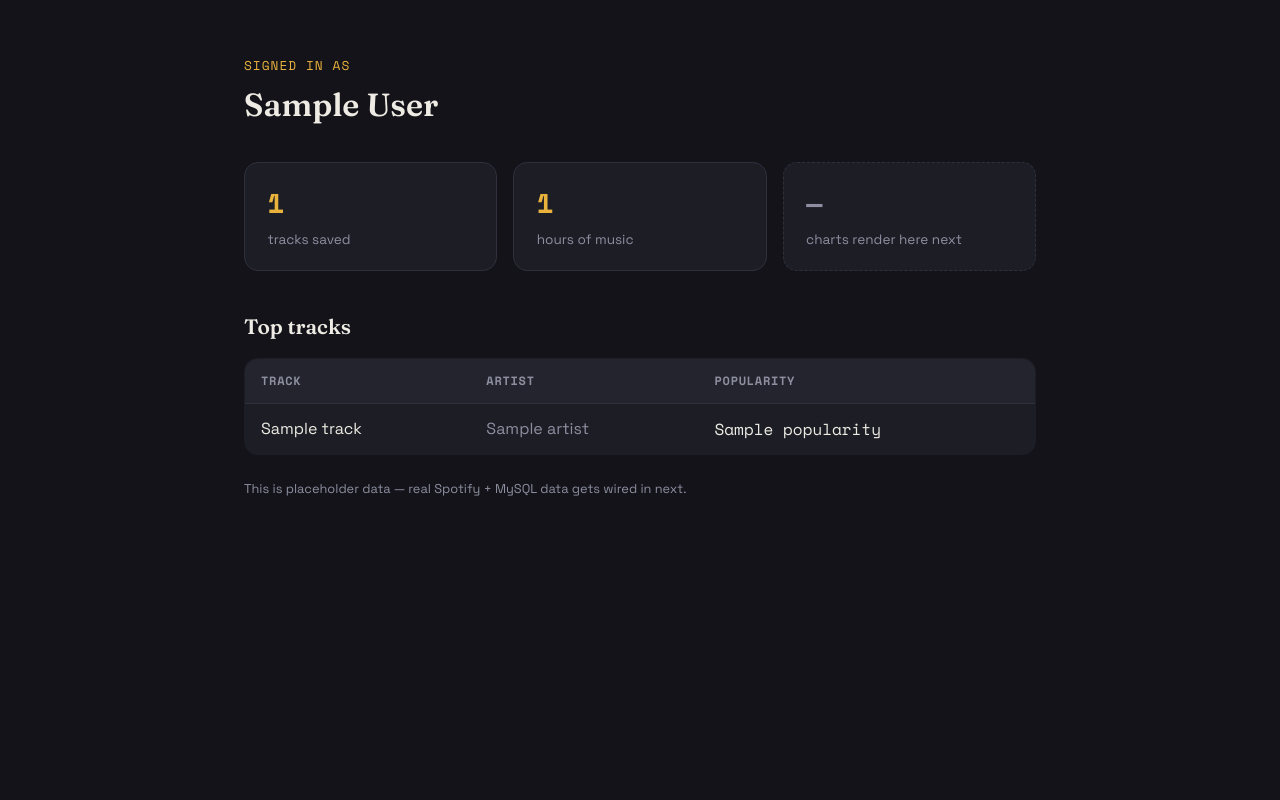
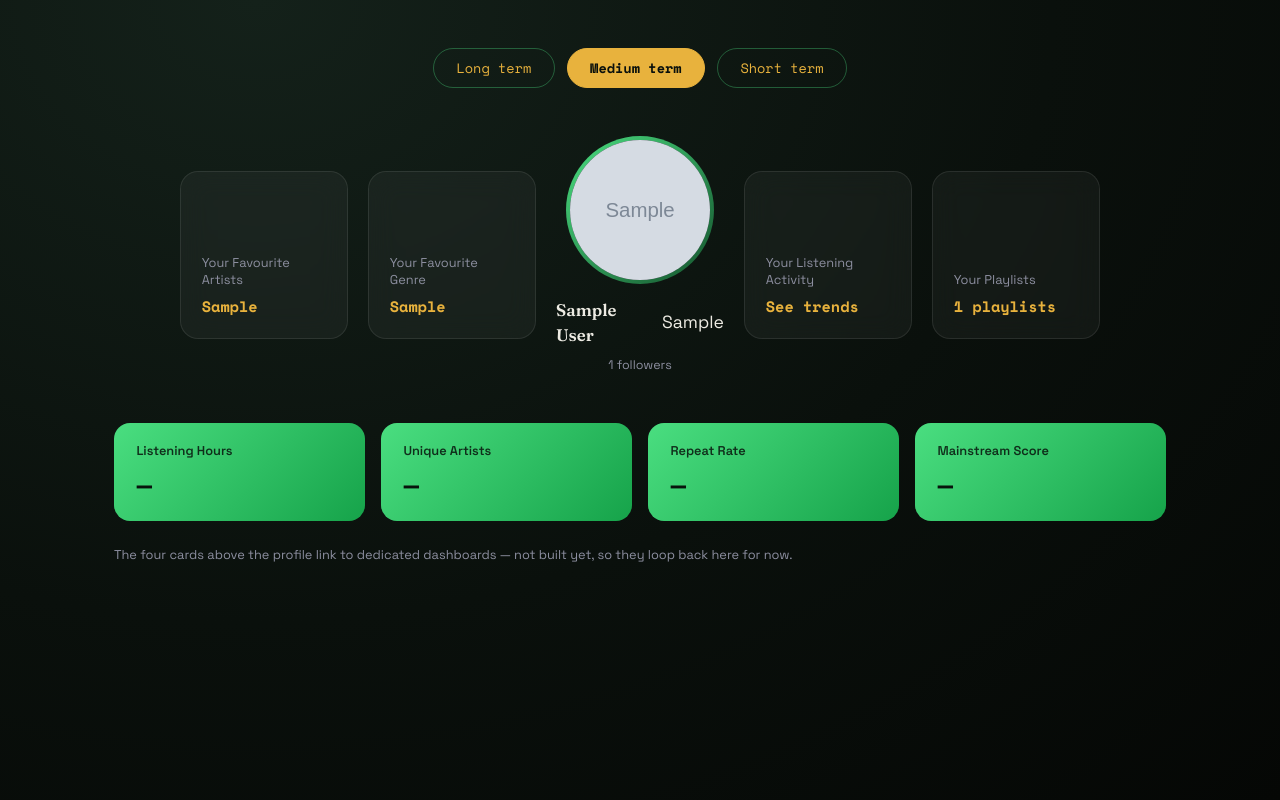
Before and after one commit to SalmaAllam8/Spotify-Metro, a Flask app: template templates/dashboard.html in a window 1280 px wide. Run offline with Flask 3, Linux system fonts and the light colour scheme; the template is opened without the code that fills it: most values are stand-ins (such as "Sample title", 1, 10 or a date in 2020); grey boxes marked "Sample" are stand-in pictures.

Commit message:
the main dashboard

```diff
--- a/app.py
+++ b/app.py
@@ -13,12 +13,46 @@
 from flask import Flask, render_template, redirect, url_for, session, request
 from dotenv import load_dotenv
 
-from spotify import SCOPES, get_user_profile, get_top_tracks
+from collections import Counter
+
+from spotify import (
+    SCOPES, get_user_profile, get_top_tracks, get_top_artists,
+    get_playlists,
+)
 
 load_dotenv()
 
 app = Flask(__name__)
 app.secret_key = os.environ.get("FLASK_SECRET_KEY", "dev-only-change-this")
+
+
+def country_code_to_flag(code):
+    """Convert a 2-letter ISO country code (e.g. 'US') into a flag emoji,
+    using the Unicode 'regional indicator' letter trick — no image needed."""
+    if not code or len(code) != 2:
+        return ""
+    return "".join(chr(0x1F1E6 + ord(c.upper()) - ord("A")) for c in code)
+
+
+def compute_range_kpis(top_tracks):
+    """Compute the 4 bottom KPI cards for one time range from its top tracks."""
+    if not top_tracks:
+        return {"hours": 0, "unique_artists": 0, "repeat_rate": 0, "mainstream_score": 0}
+
+    total_ms = sum(t["duration_ms"] for t in top_tracks)
+    artist_ids = [t["artists"][0]["id"] for t in top_tracks if t.get("artists")]
+    unique_artists = len(set(artist_ids))
+    # Proxy for "repeat rate": how much of the list shares an artist with
+    # another track in it, rather than every track being a different artist.
+    repeat_rate = round((1 - unique_artists / len(top_tracks)) * 100, 1) if top_tracks else 0
+    mainstream_score = round(sum(t.get("popularity") or 0 for t in top_tracks) / len(top_tracks), 1)
+
+    return {
+        "hours": round(total_ms / 3600000, 1),
+        "unique_artists": unique_artists,
+        "repeat_rate": repeat_rate,
+        "mainstream_score": mainstream_score,
+    }
 
 
 def make_spotify_oauth():
@@ -73,18 +107,32 @@
     sp = spotipy.Spotify(auth=token_info["access_token"])
 
     profile = get_user_profile(sp)
-    top_tracks = get_top_tracks(sp)["medium_term"][:10]
+    top_tracks_by_range = get_top_tracks(sp)
+    top_artists_by_range = get_top_artists(sp)
+    # include_tracks=False here — the dashboard only needs a count/link, not
+    # every track of every playlist, which is the slow, expensive part.
+    playlists = get_playlists(sp, include_tracks=False)
+
+    kpis_by_range = {
+        range_key: compute_range_kpis(tracks)
+        for range_key, tracks in top_tracks_by_range.items()
+    }
+
+    medium_artists = top_artists_by_range["medium_term"]
+    favourite_artist = medium_artists[0]["name"] if medium_artists else "—"
+
+    genre_counts = Counter(g for a in medium_artists for g in a.get("genres", []))
+    favourite_genre = genre_counts.most_common(1)[0][0] if genre_counts else "—"
 
     data = {
         "display_name": profile["display_name"],
-        "top_tracks": [
-            {"name": t["name"], "artist": t["artists"][0]["name"], "popularity": t["popularity"]}
-            for t in top_tracks
-        ],
-        # Real hours/total-tracks totals need the MySQL step (next up) —
-        # left as placeholders for now so the page still renders cleanly.
-        "total_hours": "—",
-        "total_tracks": "—",
+        "profile_image_url": profile.get("profile_image_url"),
+        "country_flag": country_code_to_flag(profile.get("country")),
+        "follower_count": profile.get("followers"),
+        "favourite_artist": favourite_artist,
+        "favourite_genre": favourite_genre,
+        "playlist_count": len(playlists),
+        "kpis_by_range": kpis_by_range,
     }
     return render_template("dashboard.html", data=data)
 
--- a/static/css/style.css
+++ b/static/css/style.css
@@ -386,85 +386,188 @@
 
 /* ---------- Dashboard ---------- */
 
-.dashboard {
-    max-width: 840px;
-    margin: 0 auto;
-    padding: 3.5rem 1.5rem 4rem;
+body.dashboard-page {
+    background: radial-gradient(ellipse at 20% 0%, #14211A 0%, #0A100C 55%, #050705 100%);
+    min-height: 100vh;
 }
 
-.dash-header h1 {
-    font-size: 2rem;
-    margin: 0;
+.dashboard {
+    max-width: 1100px;
+    margin: 0 auto;
+    padding: 3rem 1.5rem 4rem;
 }
 
-.stat-row {
-    display: grid;
-    grid-template-columns: repeat(auto-fit, minmax(160px, 1fr));
-    gap: 1rem;
-    margin: 2.5rem 0;
+/* time range toggle */
+
+.range-toggle {
+    display: flex;
+    justify-content: center;
+    gap: 0.75rem;
+    margin-bottom: 3rem;
+    flex-wrap: wrap;
 }
 
-.stat-card {
-    background: var(--surface);
-    border: 1px solid var(--border);
-    border-radius: 14px;
-    padding: 1.25rem 1.4rem;
+.range-btn {
+    font-family: var(--font-mono);
+    font-size: 0.85rem;
+    color: var(--accent);
+    background: transparent;
+    border: 1px solid rgba(74, 222, 128, 0.35);
+    border-radius: 999px;
+    padding: 0.55rem 1.4rem;
+    cursor: pointer;
+    transition: background 0.2s ease, color 0.2s ease, transform 0.15s ease;
+}
+
+.range-btn:hover {
+    border-color: var(--accent);
+    transform: translateY(-1px);
+}
+
+.range-btn.is-active {
+    background: var(--accent);
+    color: #0A100C;
+    border-color: var(--accent);
+    font-weight: 700;
+}
+
+/* hub: 4 glass cards + profile, in a row that wraps on small screens */
+
+.hub {
+    display: flex;
+    align-items: center;
+    justify-content: center;
+    gap: 1.25rem;
+    flex-wrap: wrap;
+    margin-bottom: 3rem;
+}
+
+.glass-card {
+    background: rgba(255, 255, 255, 0.045);
+    backdrop-filter: blur(14px);
+    -webkit-backdrop-filter: blur(14px);
+    border: 1px solid rgba(255, 255, 255, 0.09);
+    border-radius: 18px;
+}
+
+.hub-card {
+    width: 168px;
+    height: 168px;
+    padding: 1.3rem;
     display: flex;
     flex-direction: column;
-    gap: 0.35rem;
+    justify-content: flex-end;
+    gap: 0.4rem;
+    text-decoration: none;
+    color: var(--text);
+    transition: transform 0.25s cubic-bezier(0.2, 0.8, 0.3, 1),
+                box-shadow 0.25s ease,
+                background 0.25s ease,
+                border-color 0.25s ease;
 }
 
-.stat-card--placeholder {
-    border-style: dashed;
+.hub-card:hover {
+    transform: translateY(-8px) scale(1.035);
+    background: rgba(74, 222, 128, 0.08);
+    border-color: rgba(74, 222, 128, 0.4);
+    box-shadow: 0 18px 40px rgba(0, 0, 0, 0.45), 0 0 24px rgba(74, 222, 128, 0.12);
+}
+
+.hub-card-label {
+    font-size: 0.8rem;
+    color: var(--text-muted);
+    line-height: 1.3;
+}
+
+.hub-card-value {
+    font-family: var(--font-mono);
+    font-size: 0.95rem;
+    color: var(--accent);
+    font-weight: 700;
+}
+
+.profile-center {
+    display: flex;
+    flex-direction: column;
+    align-items: center;
+    gap: 0.5rem;
+    width: 168px;
+}
+
+.profile-pic-wrap {
+    width: 148px;
+    height: 148px;
+    border-radius: 50%;
+    padding: 4px;
+    background: linear-gradient(135deg, #4ADE80, #14532D);
+}
+
+.profile-pic {
+    width: 100%;
+    height: 100%;
+    border-radius: 50%;
+    object-fit: cover;
+    display: block;
+    background: var(--surface-2);
+}
+
+.profile-pic--placeholder {
+    background: var(--surface-2);
+}
+
+.profile-name-row {
+    display: flex;
+    align-items: center;
+    gap: 0.4rem;
+    margin-top: 0.4rem;
+}
+
+.profile-name {
+    font-family: var(--font-display);
+    font-weight: 600;
+    font-size: 1.05rem;
+}
+
+.profile-flag {
+    font-size: 1.1rem;
+    line-height: 1;
+}
+
+.profile-followers {
+    font-size: 0.78rem;
     color: var(--text-muted);
 }
 
-.stat-value {
-    font-family: var(--font-mono);
-    font-size: 1.7rem;
-    font-weight: 700;
-    color: var(--accent);
+/* bottom KPI row: solid, high-contrast cards (deliberately distinct from
+   the translucent glass hub cards above) */
+
+.kpi-row {
+    display: grid;
+    grid-template-columns: repeat(auto-fit, minmax(180px, 1fr));
+    gap: 1rem;
 }
 
-.stat-card--placeholder .stat-value { color: var(--text-muted); }
-
-.stat-label {
-    font-size: 0.85rem;
-    color: var(--text-muted);
+.kpi-card {
+    background: linear-gradient(135deg, #4ADE80, #16A34A);
+    border-radius: 16px;
+    padding: 1.1rem 1.4rem;
+    display: flex;
+    flex-direction: column;
+    gap: 0.3rem;
+    color: #08130C;
 }
 
-.track-table h2 {
-    font-family: var(--font-display);
+.kpi-label {
+    font-size: 0.8rem;
     font-weight: 600;
-    font-size: 1.3rem;
-    margin-bottom: 1rem;
+    opacity: 0.85;
 }
 
-table {
-    width: 100%;
-    border-collapse: collapse;
-    background: var(--surface);
-    border: 1px solid var(--border);
-    border-radius: 14px;
-    overflow: hidden;
+.kpi-value {
+    font-family: var(--font-mono);
+    font-size: 1.6rem;
+    font-weight: 700;
 }
-
-th, td {
-    text-align: left;
-    padding: 0.8rem 1rem;
-    border-bottom: 1px solid var(--border);
-}
-
-th {
-    font-family: var(--font-mono);
-    font-size: 0.75rem;
-    letter-spacing: 0.06em;
-    text-transform: uppercase;
-    color: var(--text-muted);
-    background: var(--surface-2);
-}
-
-tr:last-child td { border-bottom: none; }
 
 .muted { color: var(--text-muted); }
 .mono { font-family: var(--font-mono); }
--- a/templates/dashboard.html
+++ b/templates/dashboard.html
@@ -1,46 +1,99 @@
 {% extends "base.html" %}
 {% block title %}Dashboard — Listening Log{% endblock %}
+{% block body_class %}dashboard-page{% endblock %}
 
 {% block content %}
 <main class="dashboard">
-    <header class="dash-header">
-        <p class="eyebrow">Signed in as</p>
-        <h1>{{ data.display_name }}</h1>
-    </header>
 
-    <section class="stat-row">
-        <div class="stat-card">
-            <span class="stat-value">{{ data.total_tracks }}</span>
-            <span class="stat-label">tracks saved</span>
+    <div class="range-toggle" role="tablist" aria-label="Time range">
+        <button type="button" class="range-btn" data-range="long_term">Long term</button>
+        <button type="button" class="range-btn is-active" data-range="medium_term">Medium term</button>
+        <button type="button" class="range-btn" data-range="short_term">Short term</button>
+    </div>
+
+    <div class="hub">
+        <a href="{{ url_for('dashboard') }}" class="hub-card glass-card">
+            <span class="hub-card-label">Your Favourite Artists</span>
+            <span class="hub-card-value">{{ data.favourite_artist }}</span>
+        </a>
+
+        <a href="{{ url_for('dashboard') }}" class="hub-card glass-card">
+            <span class="hub-card-label">Your Favourite Genre</span>
+            <span class="hub-card-value">{{ data.favourite_genre }}</span>
+        </a>
+
+        <div class="profile-center">
+            <div class="profile-pic-wrap">
+                {% if data.profile_image_url %}
+                    <img src="{{ data.profile_image_url }}" alt="{{ data.display_name }}" class="profile-pic">
+                {% else %}
+                    <div class="profile-pic profile-pic--placeholder"></div>
+                {% endif %}
+            </div>
+            <div class="profile-name-row">
+                <span class="profile-name">{{ data.display_name }}</span>
+                {% if data.country_flag %}
+                    <span class="profile-flag" title="Country">{{ data.country_flag }}</span>
+                {% endif %}
+            </div>
+            {% if data.follower_count is not none %}
+                <span class="profile-followers">{{ data.follower_count }} followers</span>
+            {% endif %}
         </div>
-        <div class="stat-card">
-            <span class="stat-value">{{ data.total_hours }}</span>
-            <span class="stat-label">hours of music</span>
+
+        <a href="{{ url_for('dashboard') }}" class="hub-card glass-card">
+            <span class="hub-card-label">Your Listening Activity</span>
+            <span class="hub-card-value">See trends</span>
+        </a>
+
+        <a href="{{ url_for('dashboard') }}" class="hub-card glass-card">
+            <span class="hub-card-label">Your Playlists</span>
+            <span class="hub-card-value">{{ data.playlist_count }} playlists</span>
+        </a>
+    </div>
+
+    <div class="kpi-row">
+        <div class="kpi-card">
+            <span class="kpi-label">Listening Hours</span>
+            <span class="kpi-value" data-kpi="hours">—</span>
         </div>
-        <div class="stat-card stat-card--placeholder">
-            <span class="stat-value">—</span>
-            <span class="stat-label">charts render here next</span>
+        <div class="kpi-card">
+            <span class="kpi-label">Unique Artists</span>
+            <span class="kpi-value" data-kpi="unique_artists">—</span>
         </div>
-    </section>
+        <div class="kpi-card">
+            <span class="kpi-label">Repeat Rate</span>
+            <span class="kpi-value" data-kpi="repeat_rate">—</span>
+        </div>
+        <div class="kpi-card">
+            <span class="kpi-label">Mainstream Score</span>
+            <span class="kpi-value" data-kpi="mainstream_score">—</span>
+        </div>
+    </div>
 
-    <section class="track-table">
-        <h2>Top tracks</h2>
-        <table>
-            <thead>
-                <tr><th>Track</th><th>Artist</th><th>Popularity</th></tr>
-            </thead>
-            <tbody>
-                {% for track in data.top_tracks %}
-                <tr>
-                    <td>{{ track.name }}</td>
-                    <td class="muted">{{ track.artist }}</td>
-                    <td class="mono">{{ track.popularity }}</td>
-                </tr>
-                {% endfor %}
-            </tbody>
-        </table>
-    </section>
+    <p class="fine-print">The four cards above the profile link to dedicated dashboards — not built yet, so they loop back here for now.</p>
+</main>
 
-    <p class="fine-print">This is placeholder data — real Spotify + MySQL data gets wired in next.</p>
-</main>
+<script>
+    const kpisByRange = {{ data.kpis_by_range | tojson }};
+
+    function renderKpis(rangeKey) {
+        const kpis = kpisByRange[rangeKey];
+        if (!kpis) return;
+        document.querySelector('[data-kpi="hours"]').textContent = kpis.hours + ' hrs';
+        document.querySelector('[data-kpi="unique_artists"]').textContent = kpis.unique_artists;
+        document.querySelector('[data-kpi="repeat_rate"]').textContent = kpis.repeat_rate + '%';
+        document.querySelector('[data-kpi="mainstream_score"]').textContent = kpis.mainstream_score;
+    }
+
+    document.querySelectorAll('.range-btn').forEach(function (btn) {
+        btn.addEventListener('click', function () {
+            document.querySelectorAll('.range-btn').forEach(function (b) { b.classList.remove('is-active'); });
+            btn.classList.add('is-active');
+            renderKpis(btn.dataset.range);
+        });
+    });
+
+    renderKpis('medium_term');
+</script>
 {% endblock %}
```
Also changed, not shown: spotify.py (+73 -64 lines).
